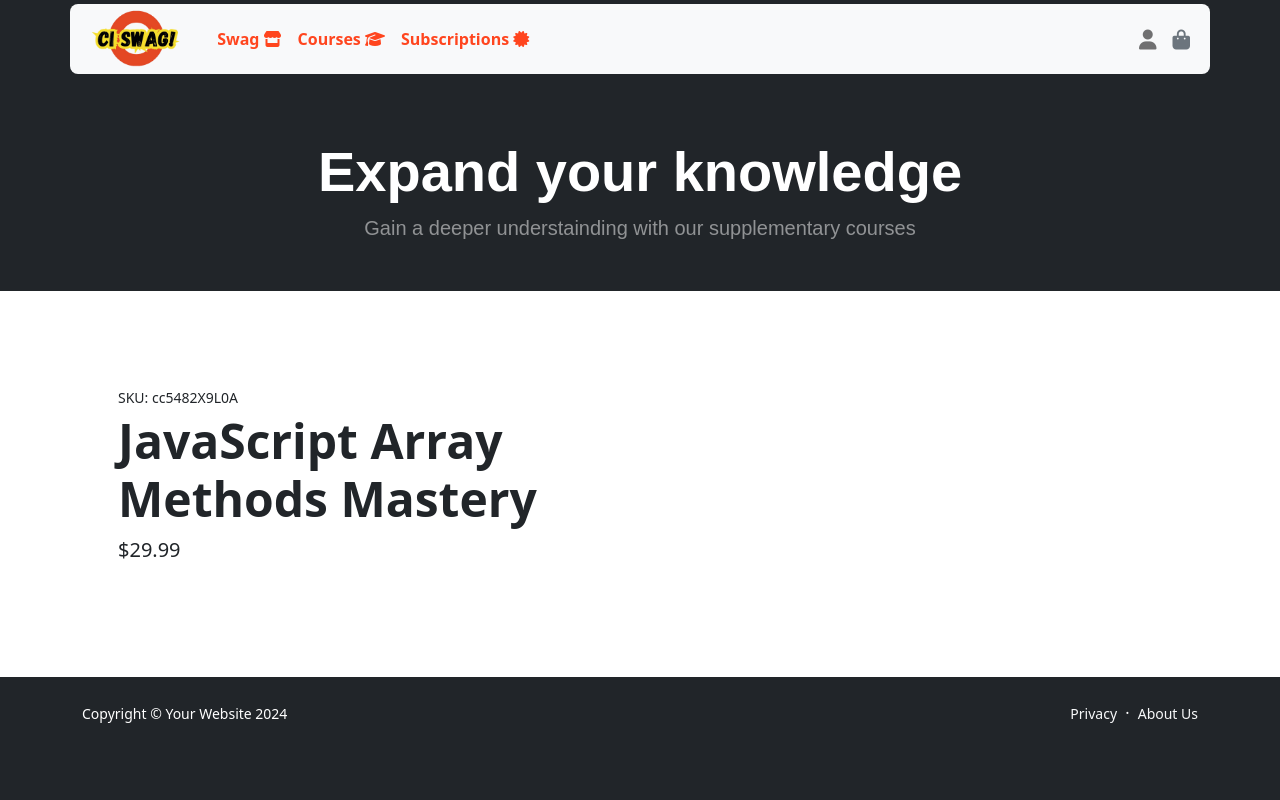
After one commit to Noah-Samawi/ci-swag, a Django app: page /programs/47/ in a window 1280 px wide. The commit adds this page. Run offline with Django 3.2, Linux system fonts and the light colour scheme; data comes from the database, SQL or seed files in the repository; parts of the project's set-up code (start-up, migrations or seed data) failed here and were passed over; some libraries are stand-ins or nearby versions.

Commit message:
Install program detail template, view and url #27

```diff
--- /dev/null
+++ b/programs/templates/programs/program_detail.html
@@ -0,0 +1,39 @@
+{% extends "base.html" %}
+{% load static %}
+
+{% block page_header %}
+<header class="bg-dark">
+  <div class="container px-4 px-lg-5 my-5">
+    <div class="text-center text-white">
+      <h1 class="display-4 fw-bolder">Expand your knowledge</h1>
+      <p class="lead fw-normal text-white-50 mb-0">
+        Gain a deeper understainding with our supplementary courses
+      </p>
+    </div>
+  </div>
+</header>
+
+{% endblock %}
+
+{% block content %}
+
+<section class="py-5 bg-white">
+  <div class="container px-4 px-lg-5 my-5">
+    <div class="row gx-4 gx-lg-5 align-items-center">
+      <div class="col-md-6">
+        <div class="small mb-1">SKU: {{program.sku}}</div>
+        <h1 class="display-5 fw-bolder">{{program.name}}</h1>
+        <div class="fs-5 mb-3">
+          {% if program.sale %}
+          <span class="text-decoration-line-through text-danger">${{program.price}}</span>
+          <span>${{program.total_final_price}}</span>
+          {% else %}
+          <span>${{program.price}}</span>
+          {% endif %}
+        </div>
+      </div>
+    </div>
+  </div>
+</section>
+
+{% endblock %}
--- a/programs/templates/programs/programs.html
+++ b/programs/templates/programs/programs.html
@@ -27,6 +27,7 @@
 
 
           <p>{{ program.name }}</p>
+          <p>{{ program.id }}</p>
 
           {% endfor %}
 
--- a/programs/urls.py
+++ b/programs/urls.py
@@ -3,4 +3,5 @@ from . import views
 
 urlpatterns = [
     path('', views.all_programs, name='programs'),
+    path('<int:program_id>/', views.program_detail, name='program_detail'),
 ]
--- a/programs/views.py
+++ b/programs/views.py
@@ -1,4 +1,4 @@
-from django.shortcuts import render
+from django.shortcuts import render, get_object_or_404
 from .models import Program
 
 
@@ -14,3 +14,16 @@ def all_programs(request):
     }
 
     return render(request, 'programs/programs.html', context)
+
+
+def program_detail(request, program_id):
+    """ A view to show individual program details """
+
+    program = get_object_or_404(Program, pk=program_id)
+
+    context = {
+        'program': program,
+    }
+
+
+    return render(request, 'programs/program_detail.html', context)
```
